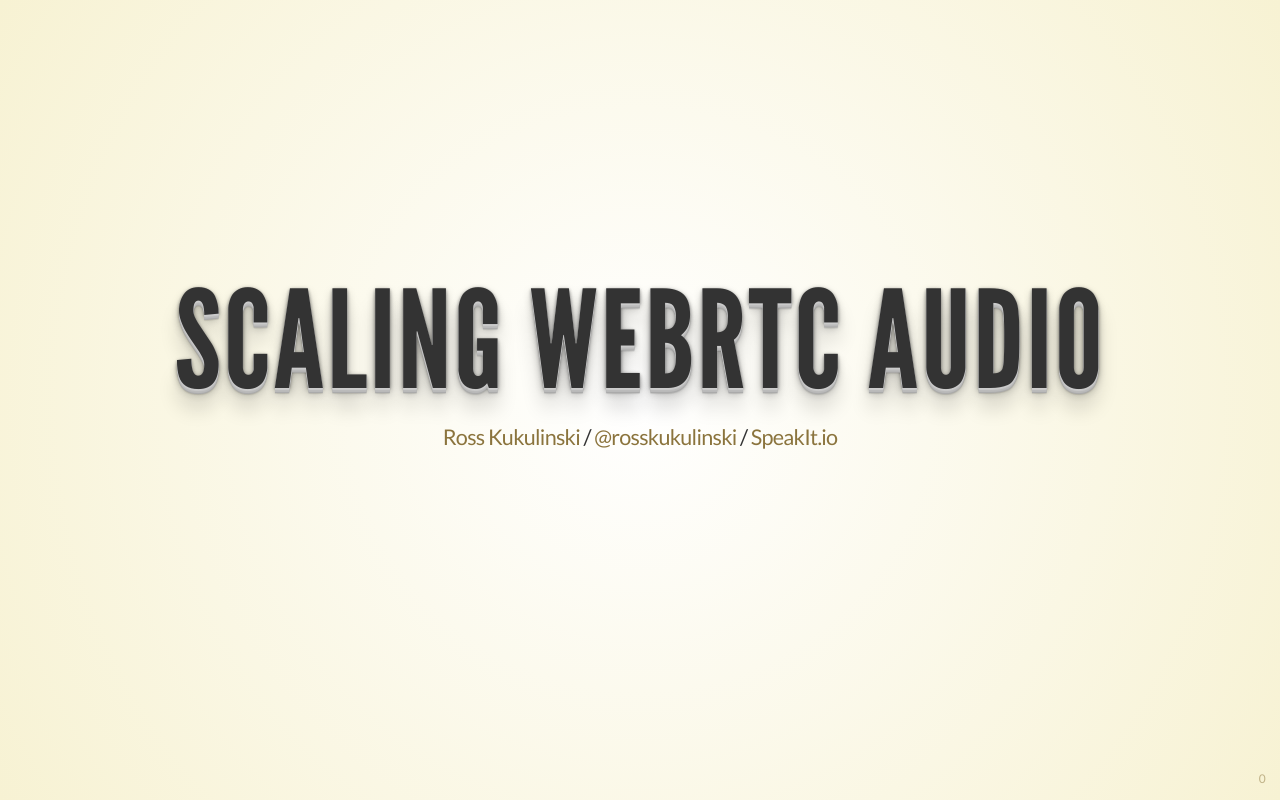
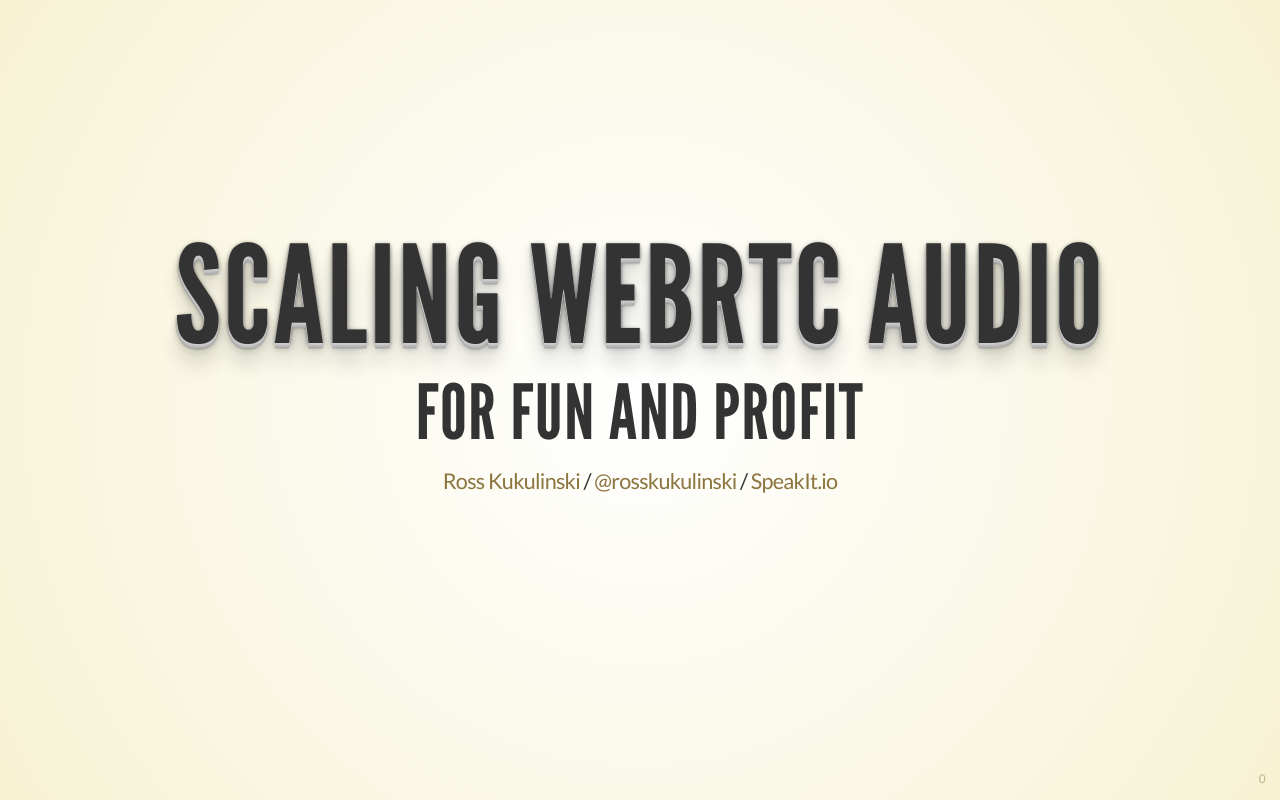
Before and after one commit to rosskukulinski/KrankyGeek2014, a website: page index.html in a window 1280 px wide. Drawn offline with Linux system fonts and the light colour scheme.

Commit message:
image tweaks

```diff
--- a/index.html
+++ b/index.html
@@ -33,6 +33,7 @@
 		<div class="slides">
 			<section>
 				<h1>Scaling WebRTC Audio</h1>
+				<h2>for fun and profit</h2>
 				<p>
 					<small><a href="http://kukulinski.com">Ross Kukulinski</a> / <a href="http://twitter.com/rosskukulinski">@rosskukulinski</a> / 	<a href='http://speakit.io'>SpeakIt.io</a></small>
 				</p>
```
Also changed, not shown: 3 other files.
